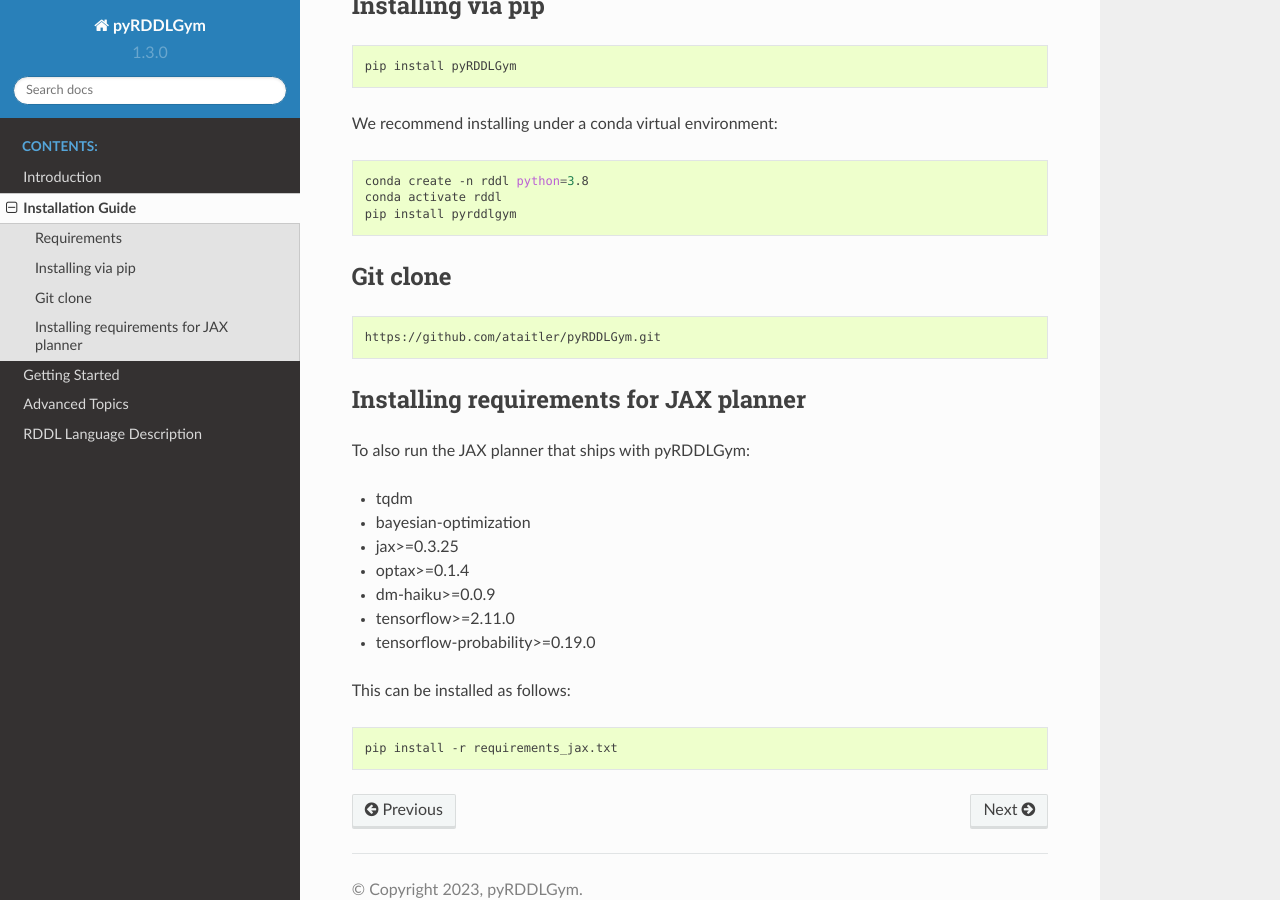
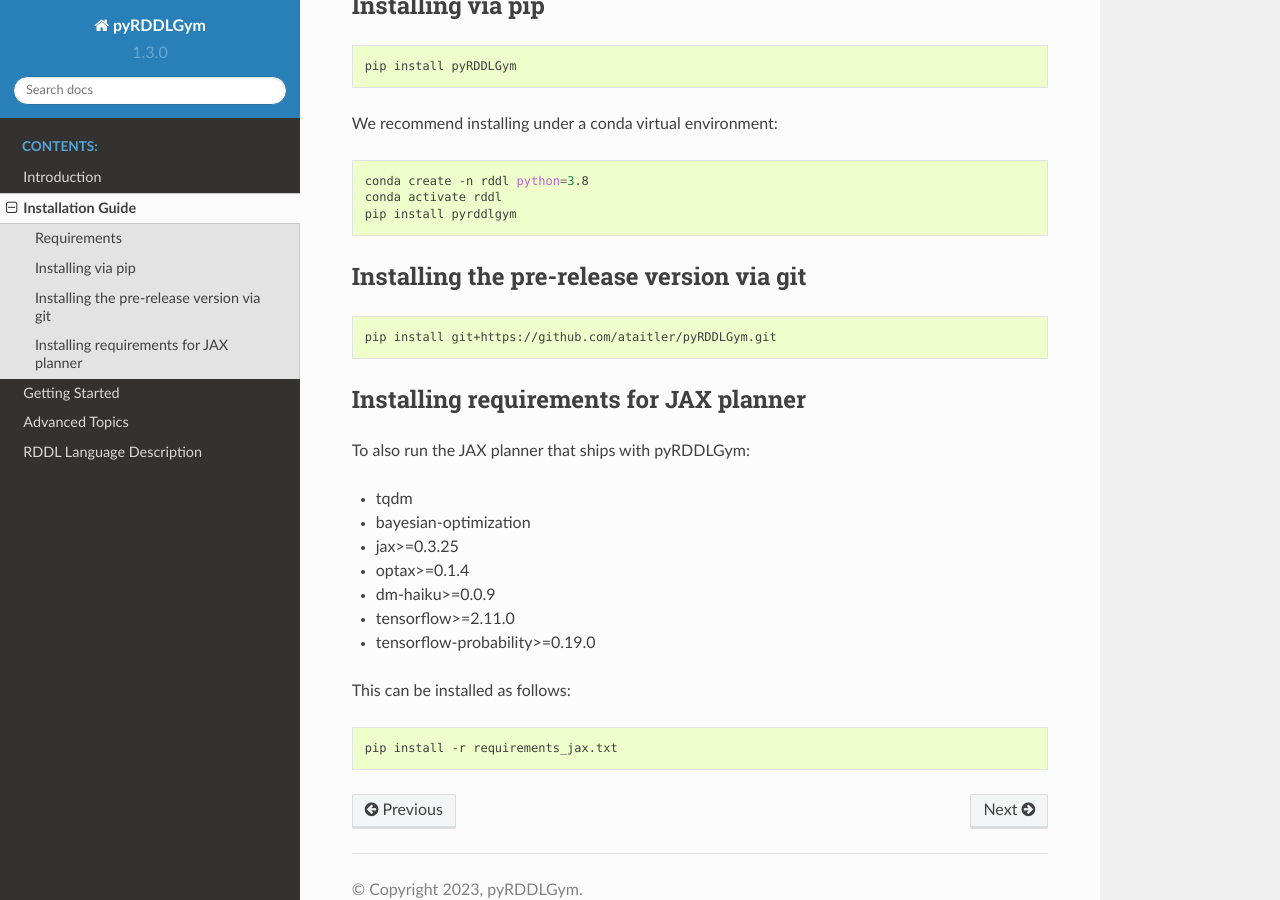
Before and after one commit to pyrddlgym-project/pyRDDLGym, a Sphinx documentation site: the page built from docs/install.rst, in a window 1280 px wide and 900 px high, scrolled down 443 px. Built offline with Sphinx 7.4.7 and the Read the Docs theme 2.0.0, drawn with Linux system fonts in a browser that asks for light colours.

Commit message:
Update install.rst

```diff
--- a/docs/install.rst
+++ b/docs/install.rst
@@ -26,11 +26,11 @@ We recommend installing under a conda virtual environment:
     conda activate rddl
     pip install pyrddlgym
 
-Git clone
+Installing the pre-release version via git
 ---------
 .. code-block:: shell
 
-    https://github.com/ataitler/pyRDDLGym.git
+    pip install git+https://github.com/ataitler/pyRDDLGym.git
 
 Installing requirements for JAX planner
 ---------
```
